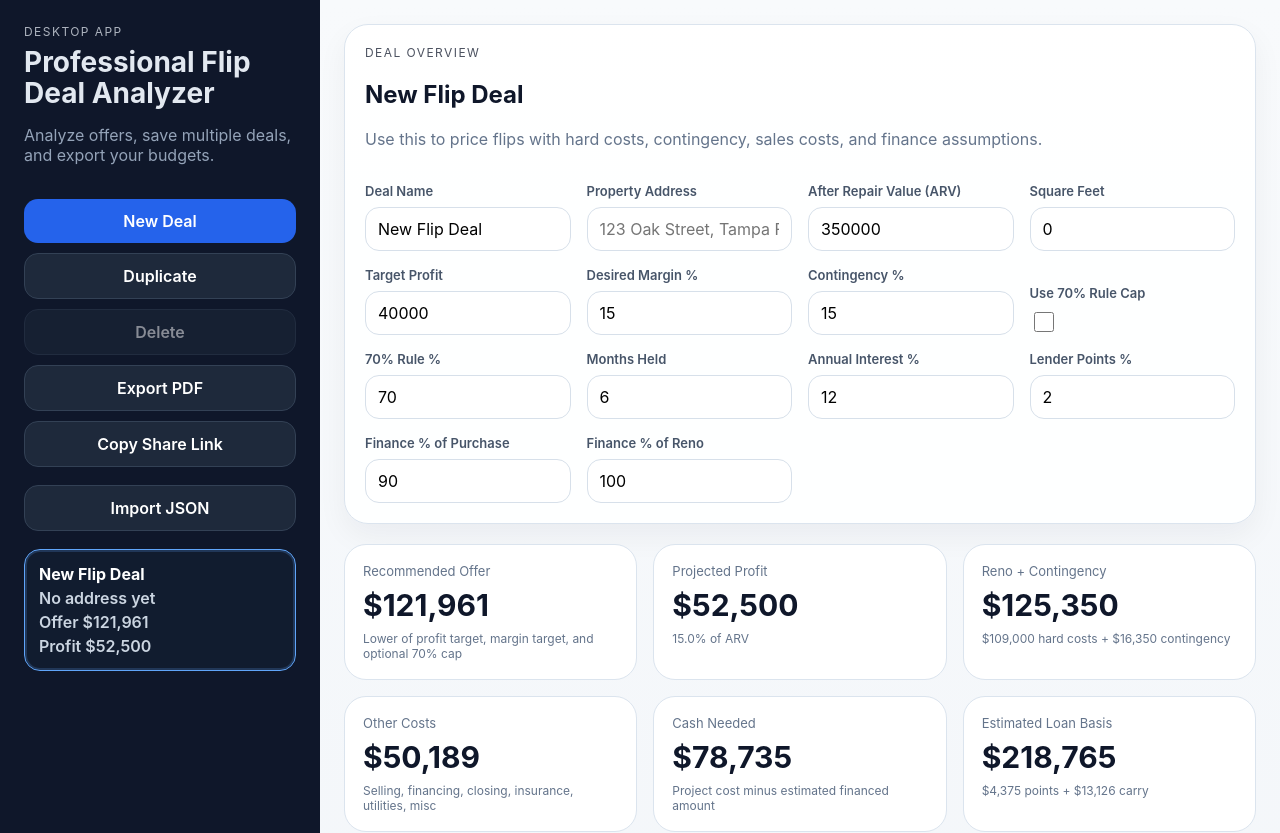
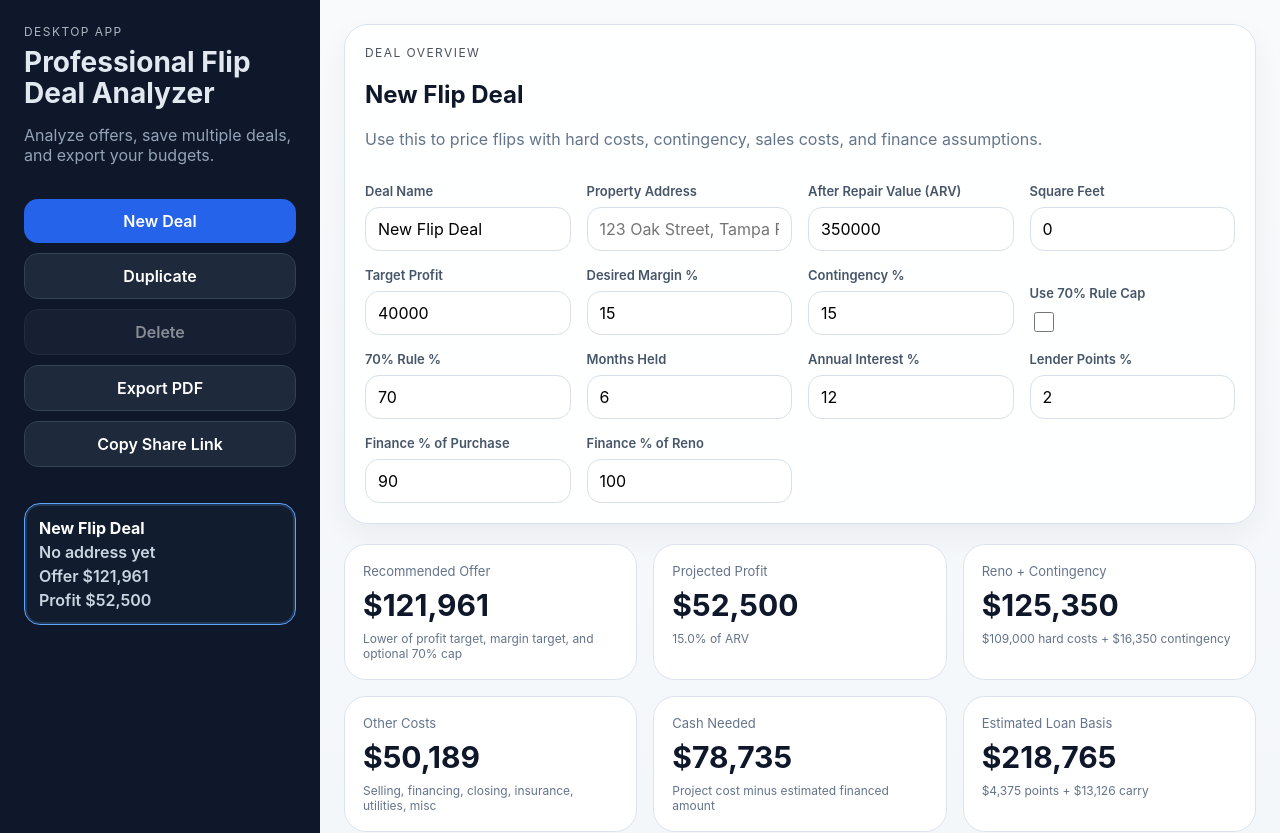
Before and after one commit to etavukcu/Flip-Deal-Analyzer, a React (Vite) app: page / in a window 1280 px wide. Shown: the top 833 px of the page. Built offline with nearby package versions, Linux system fonts and the light colour scheme.

Commit message:
Update App.jsx

```diff
--- a/src/App.jsx
+++ b/src/App.jsx
@@ -490,10 +490,7 @@ const copyShareLink = async () => {
 </div>
         <div className="import-export">
 
-          <label className="file-button secondary">
-            Import JSON
-            <input type="file" accept="application/json" onChange={importDeals} />
-          </label>
+
         </div>
 
         <div className="deal-list">
```
